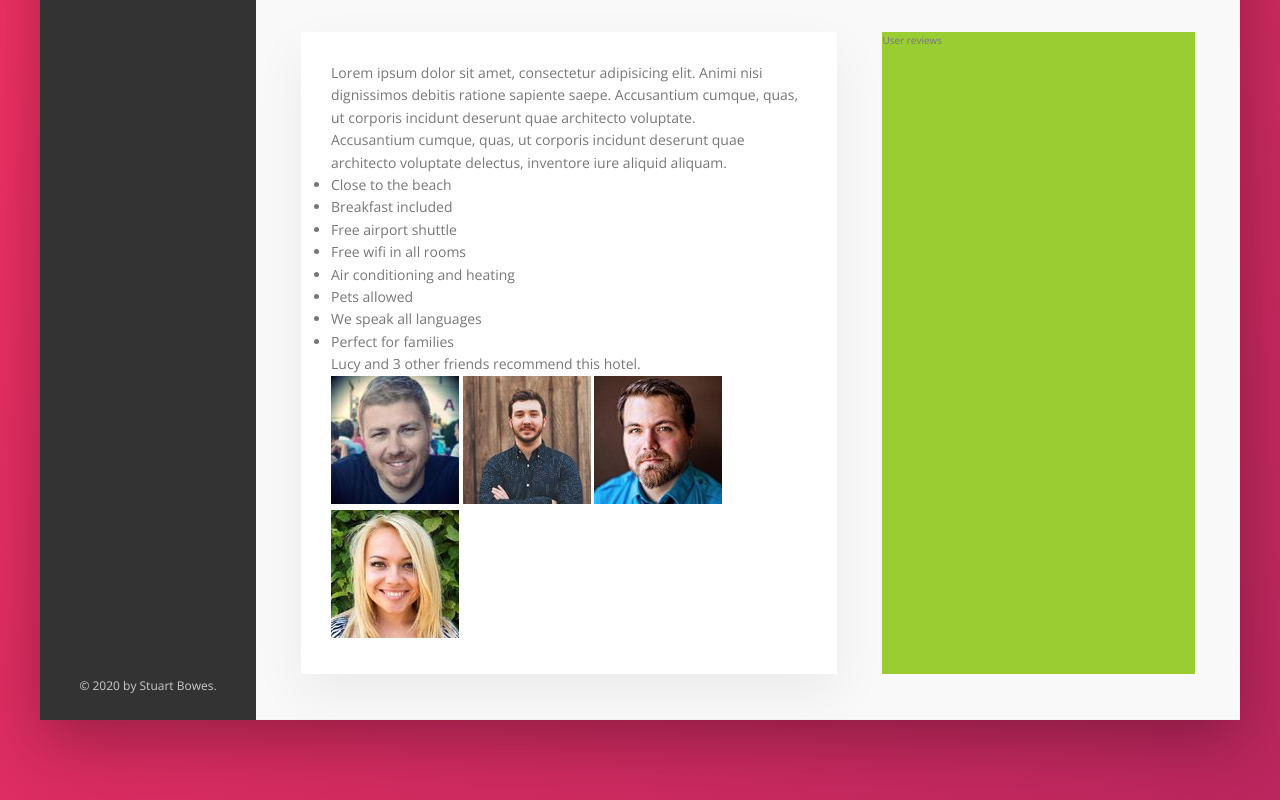
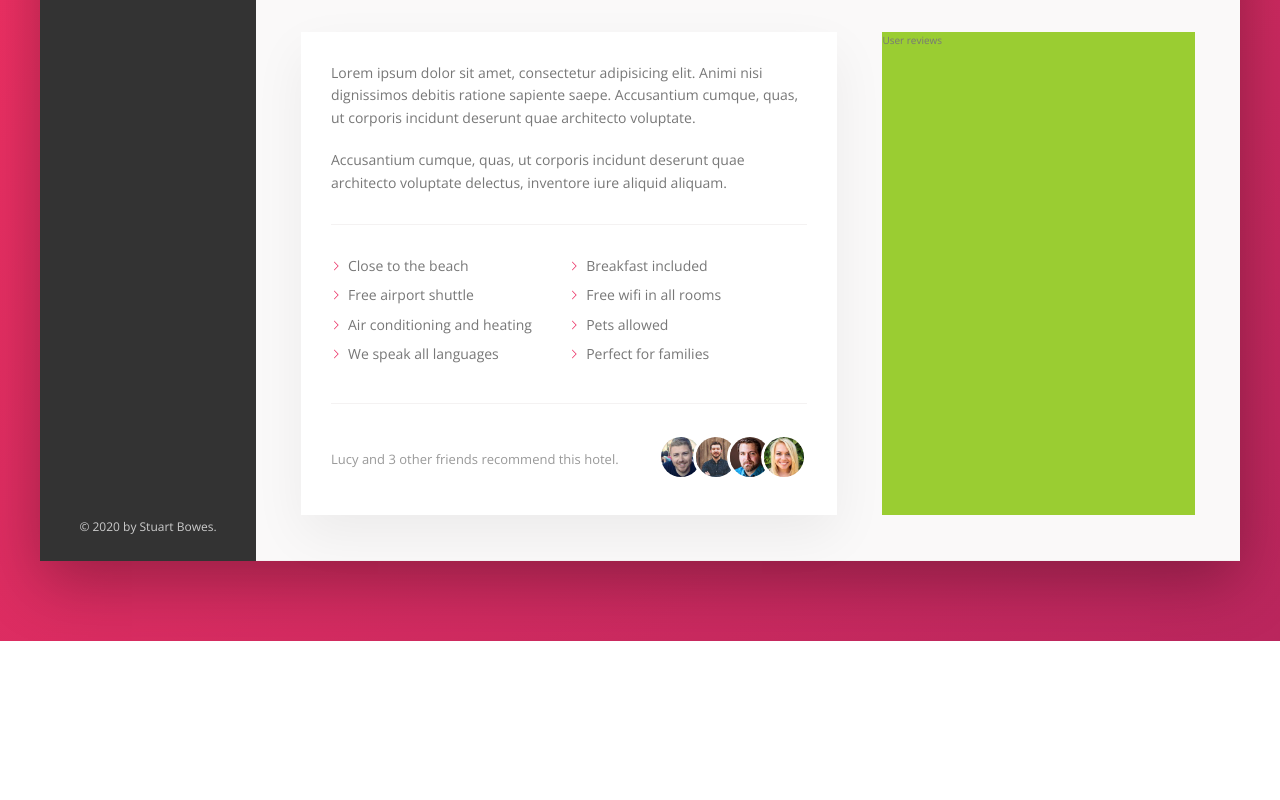
Before and after one commit to c0ff33-b34n/Trillo, a website: page index.html in a window 1280 px wide. Shown: the part 615-1415 px from the top of the page. After the commit the page ends 1256 px from the top, so only its background shows below. Drawn offline with nearby package versions, Linux system fonts and the light colour scheme.

Commit message:
Style the Description section

```diff
--- a/sass/_components.scss
+++ b/sass/_components.scss
@@ -284,3 +284,71 @@
         box-shadow: none;
     }
 }
+
+.paragraph:not(:last-of-type) {
+    margin-bottom: 2rem;
+}
+
+.list {
+    list-style: none;
+    margin: 3rem 0;
+    padding: 3rem 0;
+    border-top: var(--line);
+    border-bottom: var(--line);
+
+    display: flex;
+    flex-wrap: wrap;
+
+    &__item {
+        flex: 0 0 50%; // each list item should take up half of width
+        margin-bottom: 0.7rem;
+    }
+
+    &__item::before {
+        content: "";
+        display: inline-block;
+        height: 1rem;
+        width: 1rem;
+        margin-right: 0.7rem;
+
+        // older browsers // TODO add media query
+        // background-image: url(../img/chevron-thin-right.svg);
+        // background-size: cover;
+
+        // newer browsers - masks
+        background-color: var(--color-primary);
+        -webkit-mask-image: url(../img/chevron-thin-right.svg);
+        mask-image: url(../img/chevron-thin-right.svg);
+        -webkit-mask-size: cover;
+        mask-size: cover;
+
+    }
+}
+
+.recommend {
+    font-size: 1.3rem;
+    color: var(--color-grey-dark-3);
+
+    display: flex;
+    align-items: center;
+
+    &__count {
+        margin-right: auto; // fills remaining space to right of text, separating text and photos.
+    }
+
+    &__friends {
+
+    }
+
+    &__photo {
+        box-sizing: content-box; // reset box sizing to default, so that image does not shrink inside border
+        height: 4rem;
+        width: 4rem;
+        border-radius: 50%;
+        border: 3px solid #fff;
+
+        &:not(:last-child) {
+            margin-right: -1.5rem; // overlap images, giving them stacked appearance
+        }
+    }
+}
```
Also changed, not shown: css/style.css.
